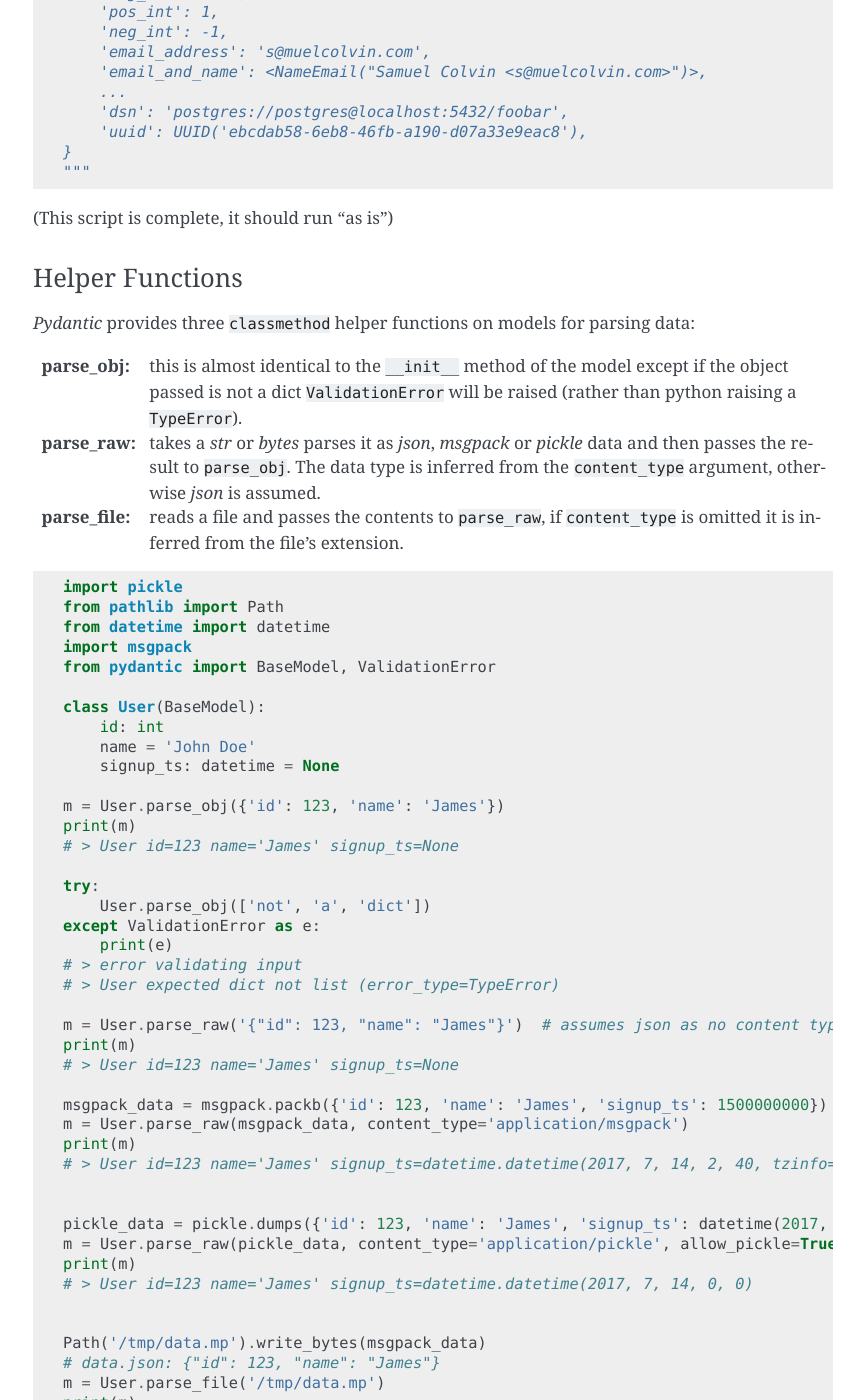
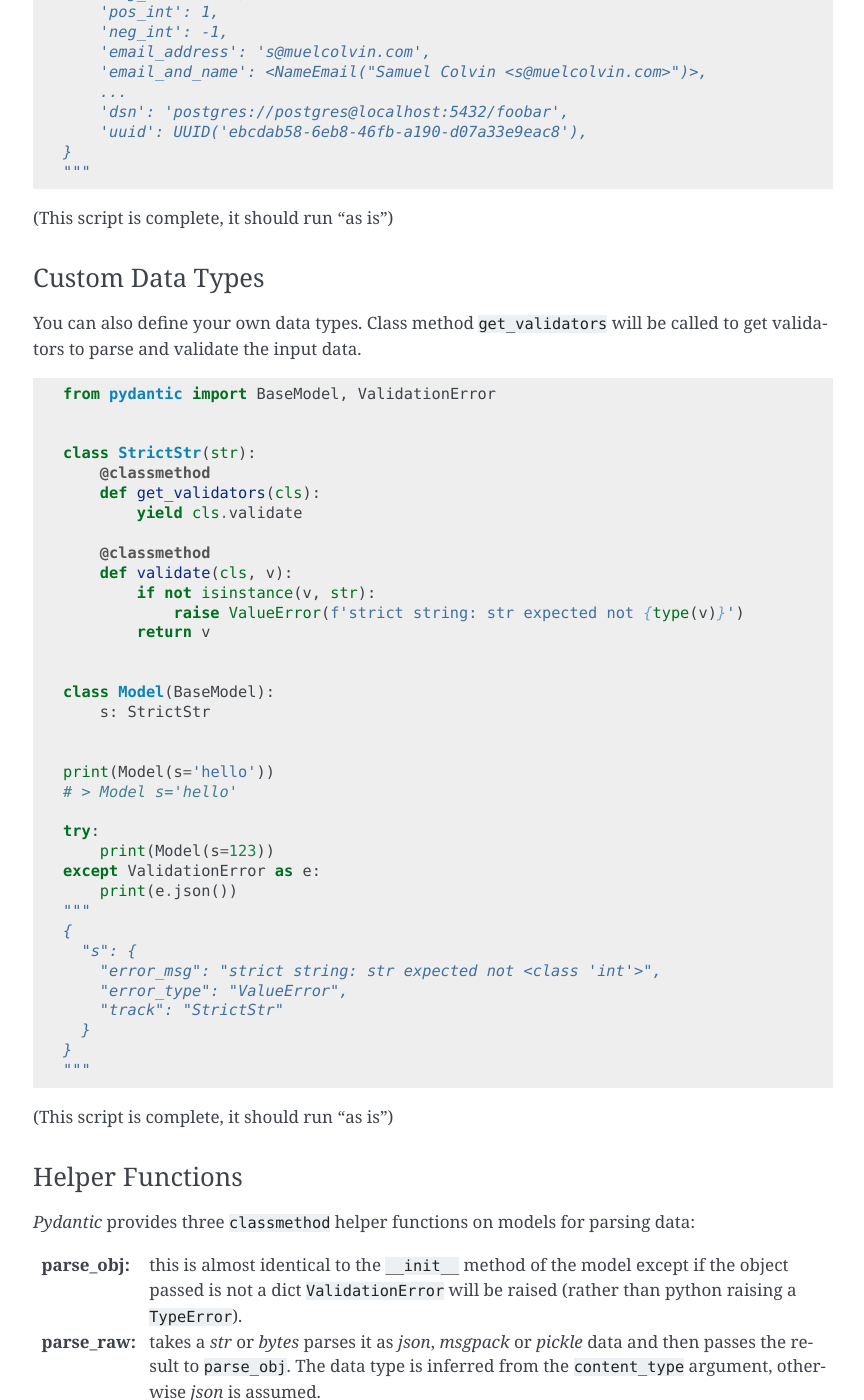
Before and after one commit to tomasz-kaminski-jir/pyd_analyze, a Sphinx documentation site: the page built from docs/index.rst, in a window 1280 px wide and 1400 px high, scrolled down 10965 px. Shown: the whole window, without its empty margins (257-1121 px from the left). Built offline with Sphinx 7.4.7, drawn with Linux system fonts in a browser that asks for light colours.

Commit message:
add document about "custom data types" (#157)

```diff
--- /dev/null
+++ b/docs/examples/custom_data_types.py
@@ -0,0 +1,35 @@
+from pydantic import BaseModel, ValidationError
+
+
+class StrictStr(str):
+    @classmethod
+    def get_validators(cls):
+        yield cls.validate
+
+    @classmethod
+    def validate(cls, v):
+        if not isinstance(v, str):
+            raise ValueError(f'strict string: str expected not {type(v)}')
+        return v
+
+
+class Model(BaseModel):
+    s: StrictStr
+
+
+print(Model(s='hello'))
+# > Model s='hello'
+
+try:
+    print(Model(s=123))
+except ValidationError as e:
+    print(e.json())
+"""
+{
+  "s": {
+    "error_msg": "strict string: str expected not <class 'int'>",
+    "error_type": "ValueError",
+    "track": "StrictStr"
+  }
+}
+"""
--- a/docs/index.rst
+++ b/docs/index.rst
@@ -210,6 +210,16 @@ pydantic comes with a number of utilities for parsing or validating common objec
 
 (This script is complete, it should run "as is")
 
+Custom Data Types
+.................
+
+You can also define your own data types. Class method ``get_validators`` will be called to get validators to parse and
+validate the input data.
+
+.. literalinclude:: examples/custom_data_types.py
+
+(This script is complete, it should run "as is")
+
 Helper Functions
 ................
 
```
